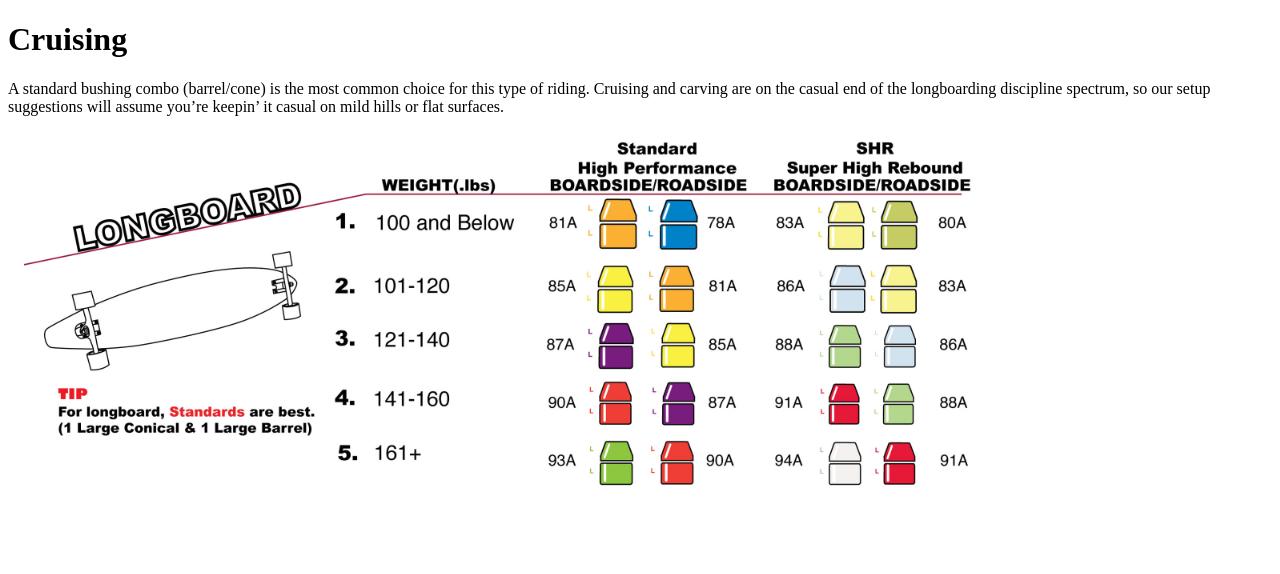
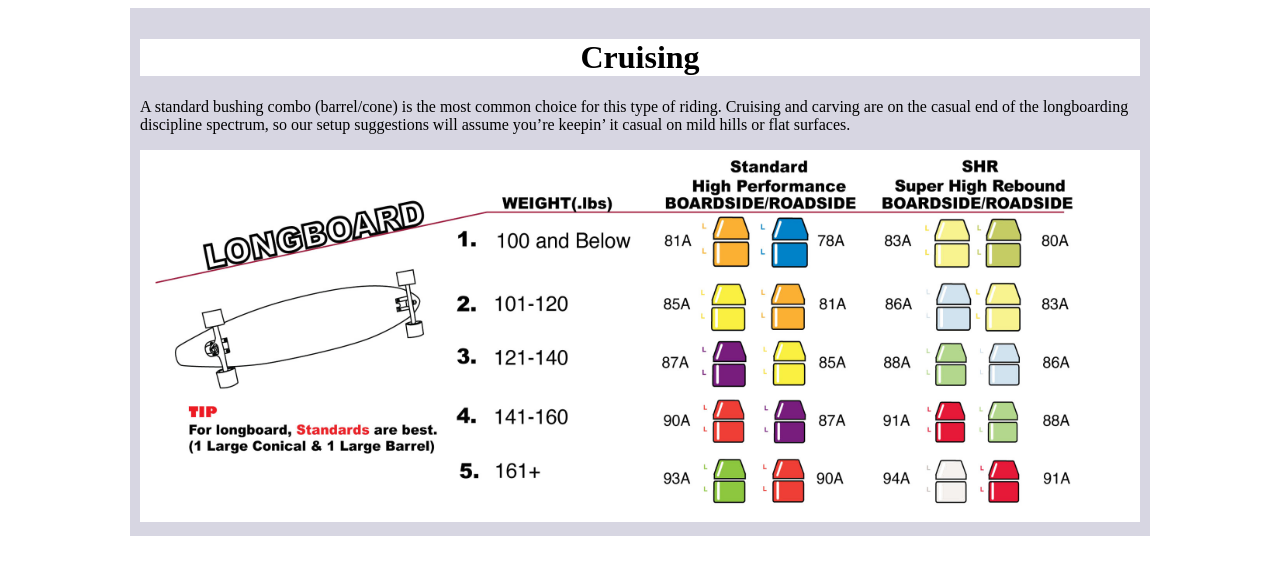
Before and after one commit to kriger9/personal-project, a plain HTML site: page cruising.html in a window 1280 px wide. Drawn offline with Linux system fonts and the light colour scheme.

Commit message:
Update cruising.html

```diff
--- a/cruising.html
+++ b/cruising.html
@@ -1,15 +1,22 @@
 <!doctype html>
 <html>
 	<head>
-		<title>
-			Bushing Selector
-		</title>
+		<title>Bushing Selector</title>
+		<link rel="stylesheet" type="text/css" href="style.css">
 	</head>
 	<body>
-		<h1>Cruising</h1>
-		<p>A standard bushing combo (barrel/cone) is the most common choice for this type of riding.
-		Cruising and carving are on the casual end of the longboarding discipline spectrum,
-		so our setup suggestions will assume you’re keepin’ it casual on mild hills or flat surfaces.</p>
-		<img src="cruising.jpg" height="372px"	width="1032px">
+		<div id="container">
+			<div id="header">
+				<center><h1>Cruising</h1></center>
+			</div>
+			<div id="mainTwo">
+				<p>A standard bushing combo (barrel/cone) is the most common choice for this type of riding.
+				Cruising and carving are on the casual end of the longboarding discipline spectrum,
+				so our setup suggestions will assume you’re keepin’ it casual on mild hills or flat surfaces.</p>
+			</div>
+			<div id="picture">
+				<img src="cruising.jpg" height="372px"	width="1000px">
+			</div>
+		</div>
 	</body>
 </html>
```
